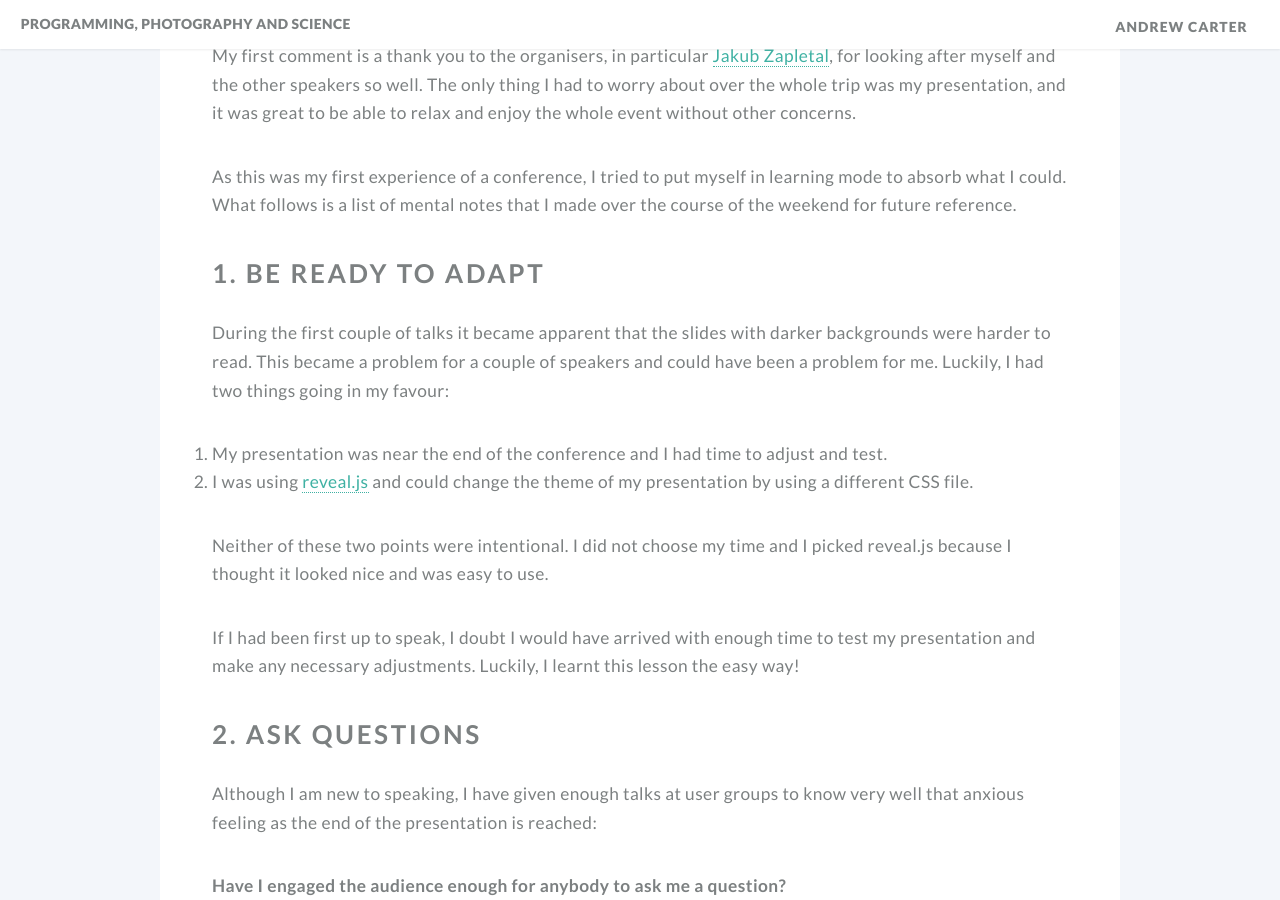
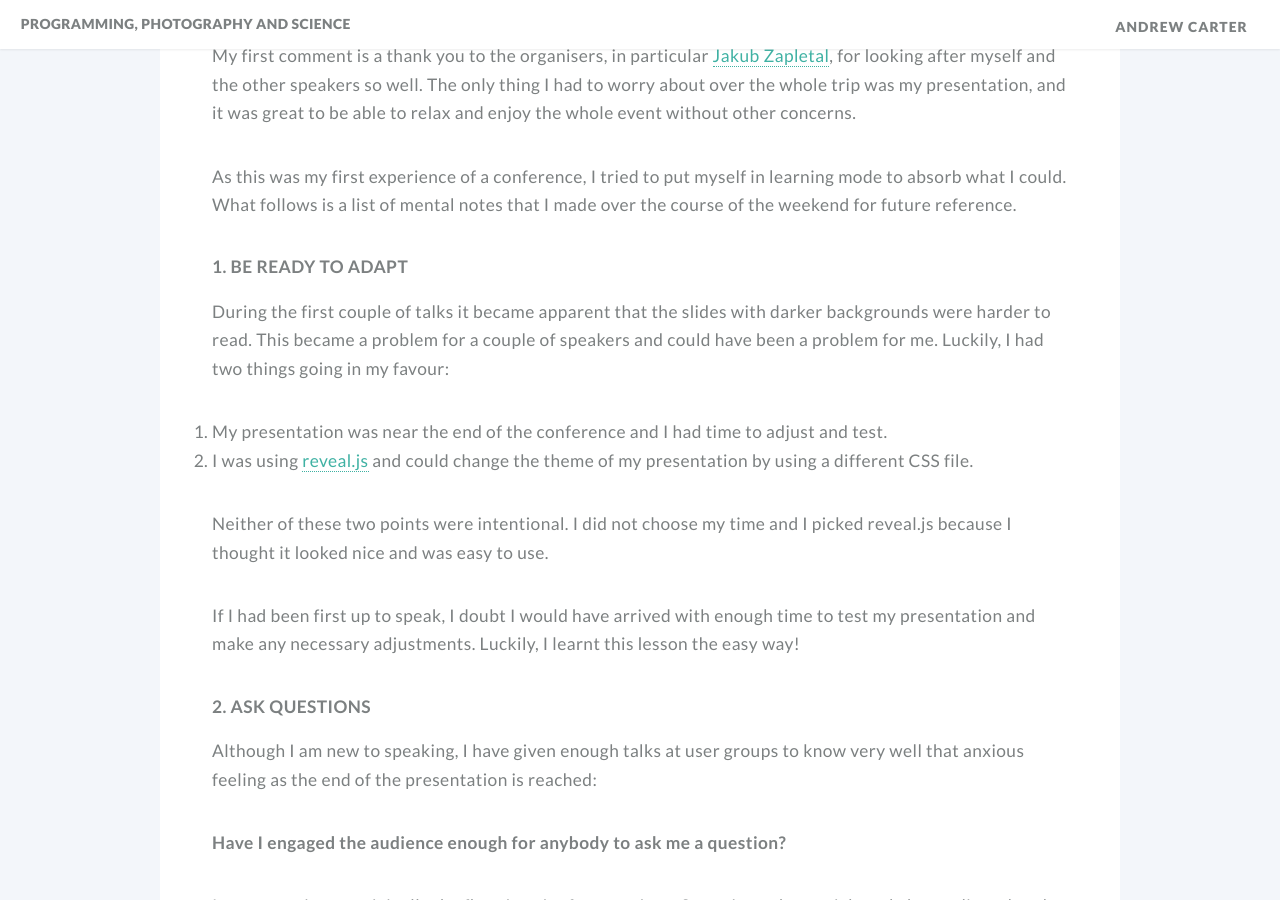
Before and after one commit to AndrewCarterUK/andrewcarteruk.github.io, a Jekyll site: the page built from _posts/2015-11-17-lessons-learnt-at-my-first-conference.markdown, in a window 1280 px wide and 900 px high, scrolled down 324 px. Built offline with Jekyll 4.4.1, drawn with Linux system fonts in a browser that asks for light colours.

```diff
--- a/_posts/2015-11-17-lessons-learnt-at-my-first-conference.markdown
+++ b/_posts/2015-11-17-lessons-learnt-at-my-first-conference.markdown
@@ -11,7 +11,7 @@ My first comment is a thank you to the organisers, in particular [Jakub Zapletal
 
 As this was my first experience of a conference, I tried to put myself in learning mode to absorb what I could. What follows is a list of mental notes that I made over the course of the weekend for future reference.
 
-## 1. Be Ready to Adapt
+#### 1. Be Ready to Adapt
 
 During the first couple of talks it became apparent that the slides with darker backgrounds were harder to read. This became a problem for a couple of speakers and could have been a problem for me. Luckily, I had two things going in my favour:
 
@@ -22,7 +22,7 @@ Neither of these two points were intentional. I did not choose my time and I pic
 
 If I had been first up to speak, I doubt I would have arrived with enough time to test my presentation and make any necessary adjustments. Luckily, I learnt this lesson the easy way!
 
-## 2. Ask Questions
+#### 2. Ask Questions
 
 Although I am new to speaking, I have given enough talks at user groups to know very well that anxious feeling as the end of the presentation is reached:
 
@@ -40,7 +40,7 @@ Regardless, I knew before the conference that I wanted to try and ask a question
 
 On top of this, many of the speakers at the event were highly skilled developers drawn in from around the continent. It would have been a wasted opportunity had I not got their insight on any of my curiosities.
 
-## 3. Repeat Questions Back
+#### 3. Repeat Questions Back
 
 I had this feedback from a friend who attended a talk of mine at a user group:
 
@@ -50,7 +50,7 @@ This gives you an opportunity to think about your answer and gives anyone who di
 
 This was the first time I had a chance to practice this and I am sure that it made the process clearer.
 
-## 4. Consider Your Audience
+#### 4. Consider Your Audience
 
 One of the things that I try to do when I speak is put a bit of a barrier between myself and my audience. This helps reduce my exposure to nerves, as at any given moment I feel like I am only talking to a single member of the audience.
 
@@ -58,7 +58,7 @@ This sounds like a great idea, and it probably does do my presentation style mor
 
 In Brno, this was especially the case as my audience contained many attendees who did not speak English as a first language.
 
-## 5. Get Feedback
+#### 5. Get Feedback
 
 Do not just throw a link to joind.in at the bottom of your slides and hope that you will receive a plethora of constructive feedback. Make an effort at the end of the talk to explain why feedback is important to you and highlight the channels that they can use to deliver it to you.
 
```
